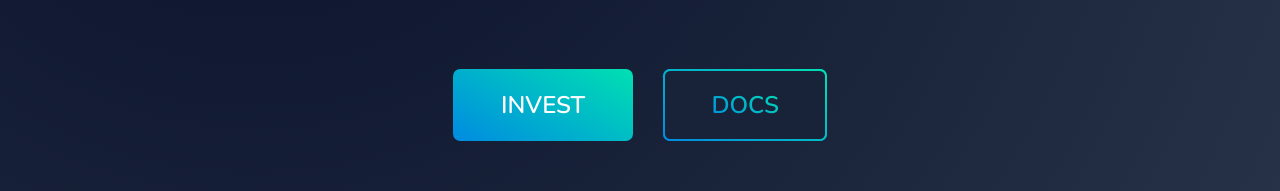
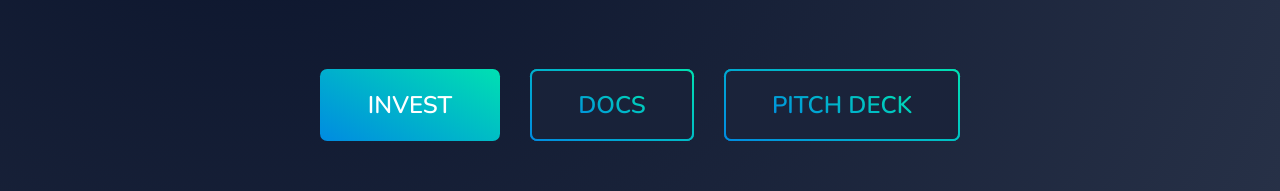
Before and after one commit to safeotc/landing-page, a website: page index.html in a window 1280 px wide. Shown: the part 379-570 px from the top of the page. Drawn offline with nearby package versions, Linux system fonts and the light colour scheme.

Commit message:
adds pitch deck

```diff
--- a/index.html
+++ b/index.html
@@ -134,6 +134,9 @@
             background-image: linear-gradient(30deg, rgb(0, 107, 174), rgb(0, 173, 137));
         }
 
+        .action-button--pd:after {
+            background-color: #1A233A;
+        }
 
         .action-button:focus {
             outline: 2px solid #008BE1;
@@ -239,6 +242,9 @@
                 target="_blank">Invest</a>
             <a class="action-button action-button--secondary" href="https://docs.safeotc.io"
                 target="_blank"><span>Docs</span></a>
+            <a class="action-button action-button--secondary action-button--pd" href="/files/safeotc_pitch_deck.pdf"
+                target="_blank"><span>Pitch
+                    Deck</span></a>
         </div>
 
         <ul class="social-list animate__animated animate__fadeInRight animate__delay-1s">
```
Also changed, not shown: 1 other file.
